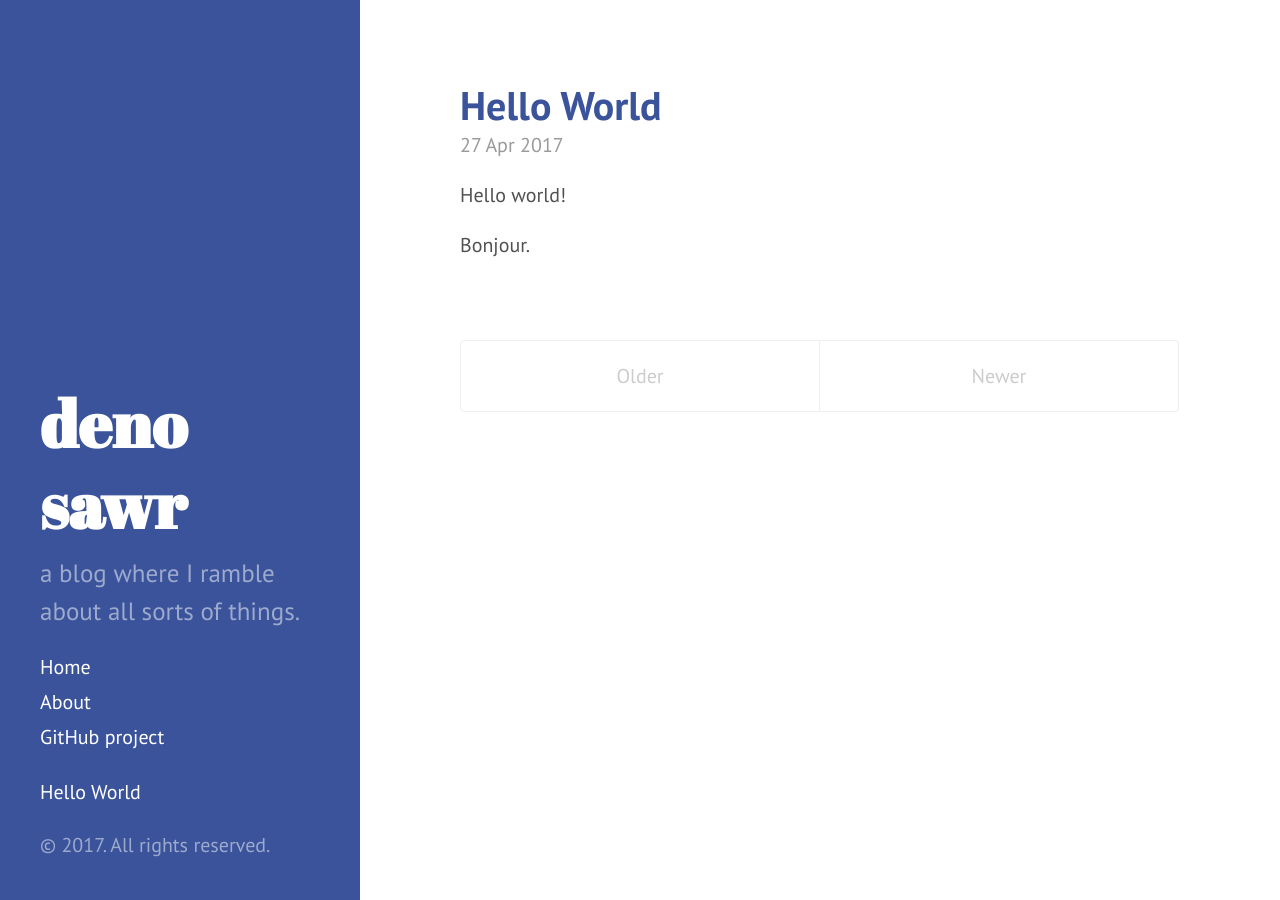
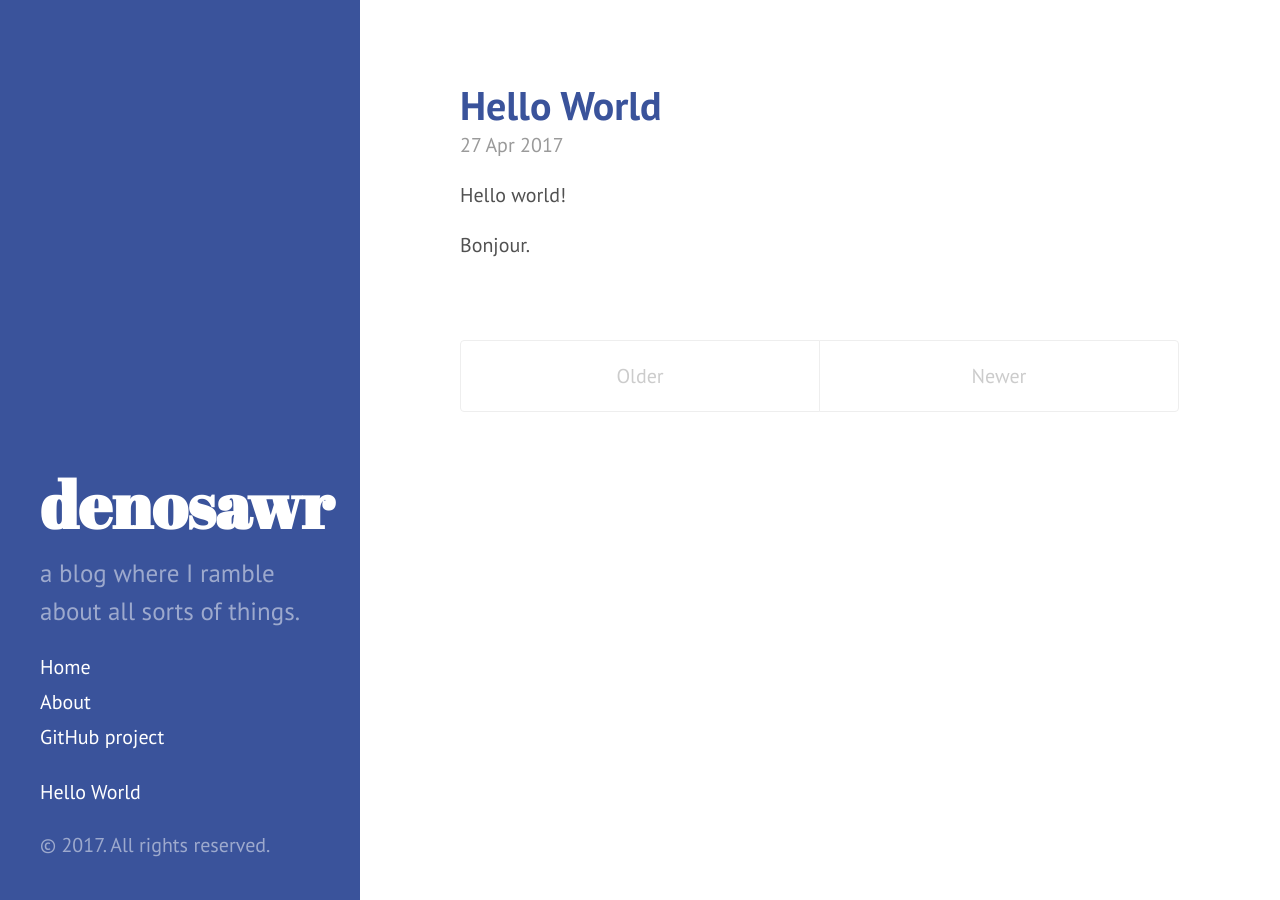
Before and after one commit to denosawr/blog, a Jekyll site: the page built from index.html, in a window 1280 px wide. Built offline with Jekyll 4.4.1, drawn with Linux system fonts in a browser that asks for light colours; Markdown is read by kramdown in place of the engine named in the settings; the list of posts is cut into pages by our own code.

Commit message:
Update _config.yml

```diff
--- a/_config.yml
+++ b/_config.yml
@@ -6,7 +6,7 @@ highlighter:      rouge
 permalink:        pretty
 
 # Setup
-title:            deno<br/>sawr
+title:            denosawr
 tagline:          'something'
 description:      'a blog where I ramble about all sorts of things.'
 url:              https://denosawr.github.io
```
